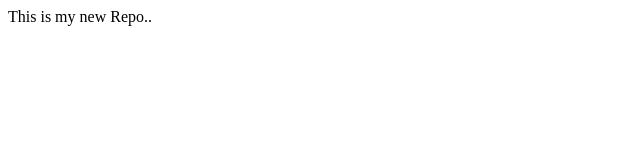
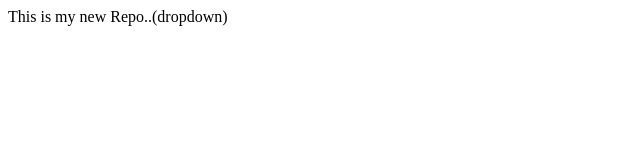
Before and after one commit to Mamatha1718/localrepo, a plain HTML site: page index.html in a window 1280 px wide. Shown: the whole page, without its empty margins (0-640 px from the left). Drawn offline with Linux system fonts and the light colour scheme.

```diff
--- a/index.html
+++ b/index.html
@@ -1,3 +1,3 @@
 <P>
-    This is my new Repo..
+    This is my new Repo..(dropdown)
 </P>
```
